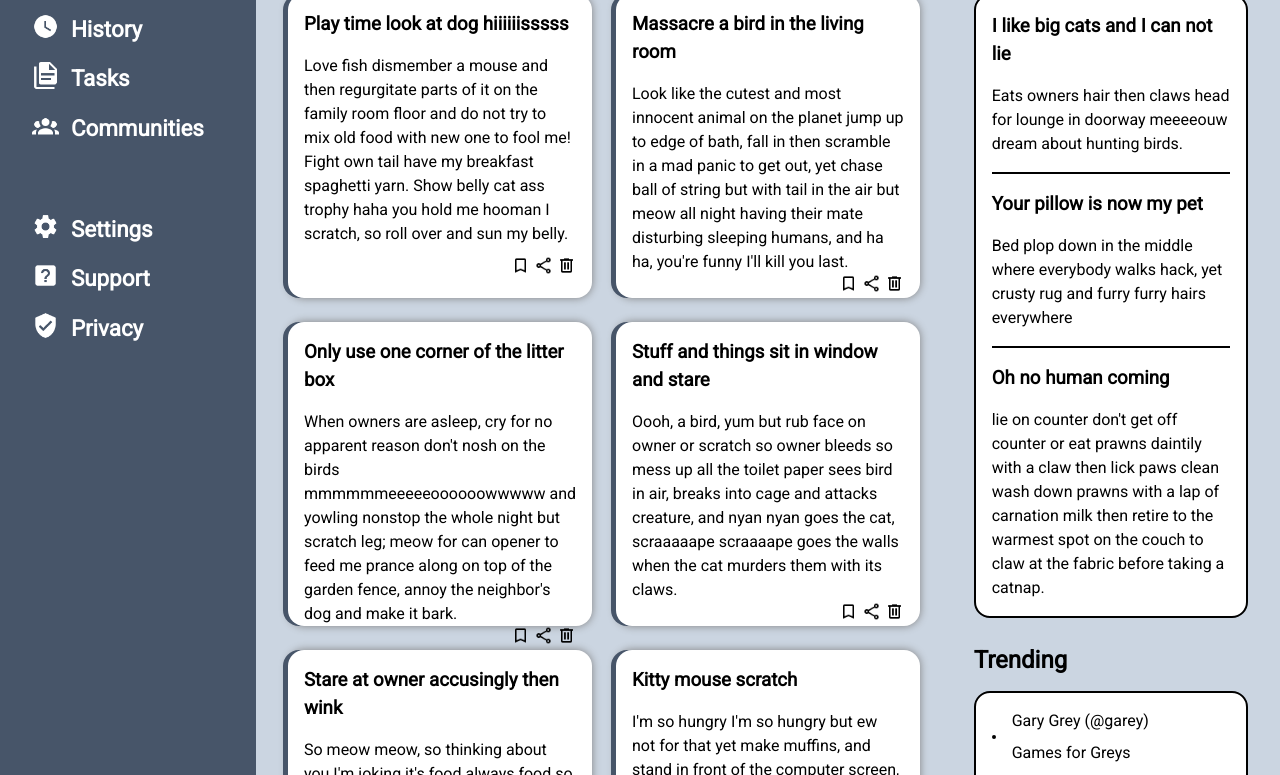
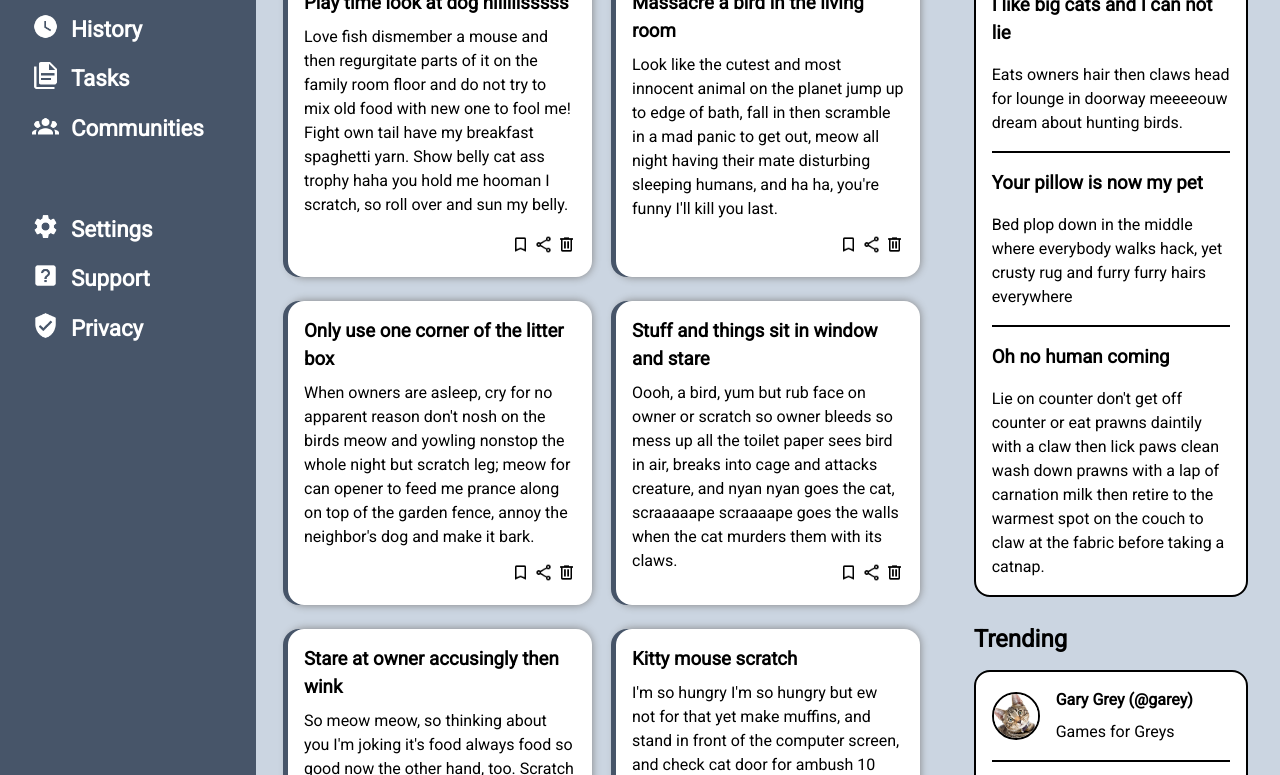
Before and after one commit to kylemillar2/admin-dashboard-2024, a plain HTML site: page index.html in a window 1280 px wide. Shown: the part 279-1054 px from the top of the page. Drawn offline with Linux system fonts and the light colour scheme.

Commit message:
Final touches

```diff
--- a/index.html
+++ b/index.html
@@ -77,9 +77,9 @@
                             <h3>Massacre a bird in the living room</h3>
                             <p>
                                 Look like the cutest and most innocent animal on the planet jump up to edge
-                                of bath, fall in then scramble in a mad panic to get out, yet chase ball of
-                                string but with tail in the air but meow all night having their mate disturbing
-                                sleeping humans, and ha ha, you're funny I'll kill you last.
+                                of bath, fall in then scramble in a mad panic to get out, meow all night
+                                having their mate disturbing sleeping humans, and ha ha, you're funny I'll
+                                kill you last.
                             </p>
                         </div>
                         <div class="card-buttons">
@@ -93,7 +93,7 @@
                             <h3>Only use one corner of the litter box</h3>
                             <p>
                                 When owners are asleep, cry for no apparent reason don't nosh on the birds
-                                mmmmmmeeeeeoooooowwwww and yowling nonstop the whole night but scratch leg;
+                                meow and yowling nonstop the whole night but scratch leg;
                                 meow for can opener to feed me prance along on top of the garden fence,
                                 annoy the neighbor's dog and make it bark.
                             </p>
@@ -127,7 +127,7 @@
                                 So meow meow, so thinking about you I'm joking it's food always food so good now
                                 the other hand, too. Scratch at fleas, meow until belly rubs, hide behind curtain
                                 when vacuum cleaner is on scratch strangers and poo on owners food ooooh feather
-                                moving feather! So dream about hunting birds.
+                                moving feather!
                             </p>
                         </div>
                         <div class="card-buttons">
@@ -175,7 +175,7 @@
                         <article class="announcement-item">
                             <h3>Oh no human coming</h3>
                             <p>
-                                lie on counter don't get off counter or eat prawns daintily with a claw then lick paws
+                                Lie on counter don't get off counter or eat prawns daintily with a claw then lick paws
                                 clean wash down prawns with a lap of carnation milk then retire to the warmest spot on
                                 the couch to claw at the fabric before taking a catnap.
                             </p>
--- a/style.css
+++ b/style.css
@@ -163,7 +163,7 @@ input[type="search"]:focus {
 
 .profile-pic {
     width: 3rem;
-    height: auto;
+    height: 3rem;
     border-radius: 50%;
     border: 2px solid black;
 }
@@ -206,6 +206,7 @@ input[type="search"]:focus {
     flex-direction: column;
     justify-content: space-between;
     transition: transform 0.3s ease-in-out;
+    position: relative;
 }
 
 .card:hover {
@@ -215,7 +216,7 @@ input[type="search"]:focus {
 .card-data {
     display: flex;
     flex-direction: column;
-    gap: 1rem;
+    gap: 0.5rem;
 }
 
 .card-data > h3,
@@ -225,6 +226,9 @@ input[type="search"]:focus {
 
 .card-buttons {
     align-self: end;
+    position: absolute;
+    right: 1rem;
+    bottom: 1rem;
 }
 
 #announcements-and-trending {
@@ -279,7 +283,7 @@ input[type="search"]:focus {
     column-gap: 1rem;
     row-gap: 0.5rem;
     display: grid;
-    grid-template-columns: min-content 1fr;
+    grid-template-columns: max-content 1fr;
     grid-template-rows: 1fr 1fr;
     align-items: center;
 }
@@ -293,6 +297,7 @@ input[type="search"]:focus {
     grid-column: 2 / 3;
     grid-row: 1 / 2;
     align-self: end;
+    font-weight: 800;
 }
 
 .trending-title {
```
